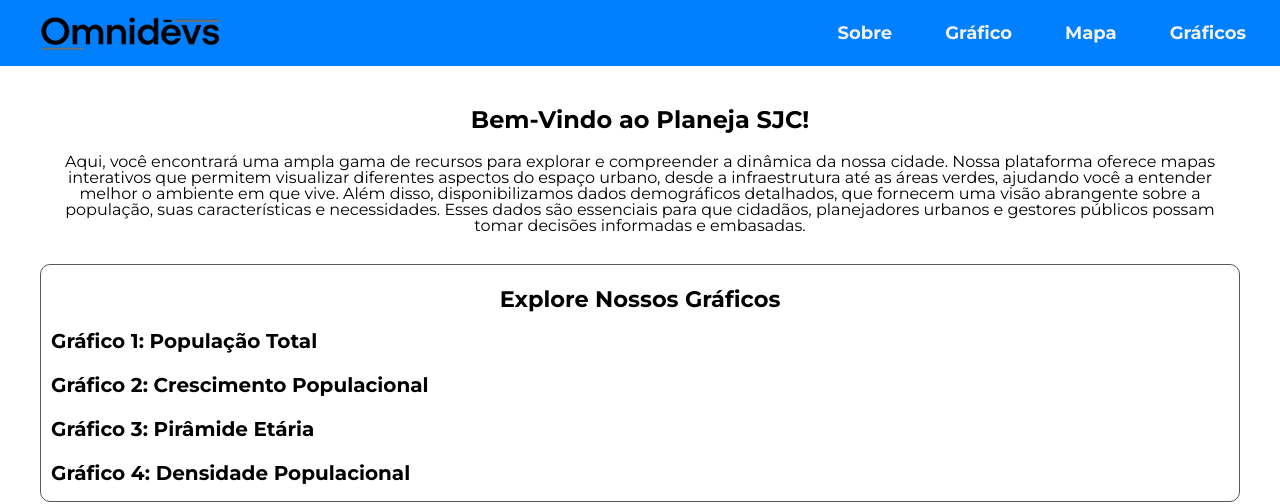
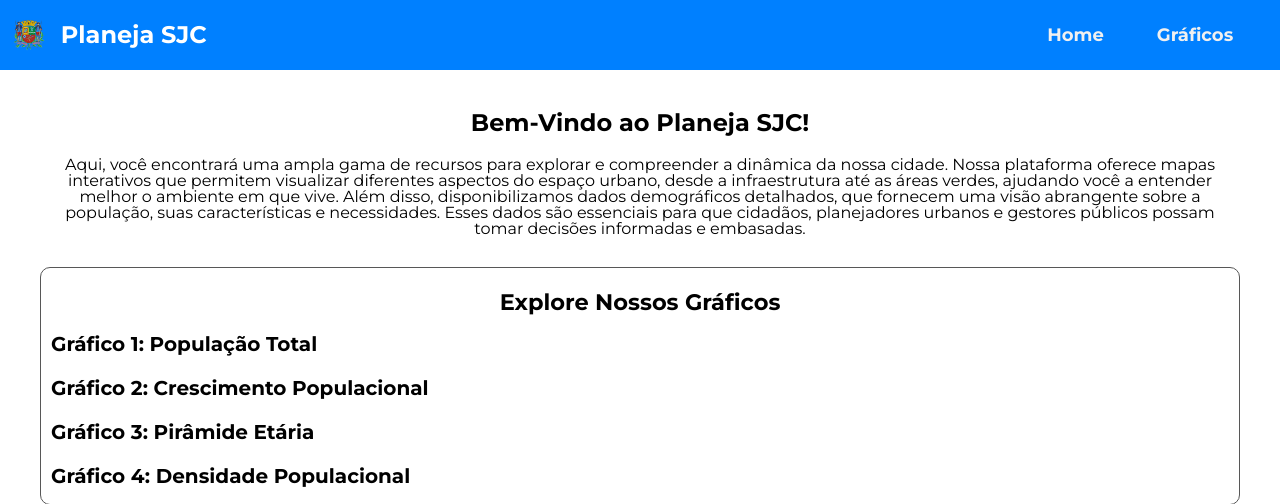
Before and after one commit to OmniDevsOficial/API-Censo-2022, a Python web app: template Frontend/templates/index.html in a window 1280 px wide. Shown: the top 504 px of the page. Run offline with Jinja, Linux system fonts and the light colour scheme; the template is opened without the code that fills it, so the values that code supplies are empty.

Commit message:
refactor: atualizar os arquivos já existentes com pequenas mudanças de layout

```diff
--- a/Frontend/static/style.css
+++ b/Frontend/static/style.css
@@ -307,8 +307,6 @@ img {
     margin-right: 20px;
     /* Espaço entre a imagem e o texto */
 }
-<<<<<<< HEAD:Frontend/static/css/style.css
-=======
 .card {
 background-color: white;
 border-radius: 0.75rem;
@@ -330,4 +328,3 @@ background-repeat: no-repeat;
 background-position: right 0.75rem center;
 background-size: 1.5em 1.5em;
 }
->>>>>>> gabi-graficos:Frontend/static/style.css
--- a/Frontend/templates/grafico.html
+++ b/Frontend/templates/grafico.html
@@ -5,9 +5,9 @@
     <meta charset="UTF-8">
     <meta name="viewport" content="width=device-width, initial-scale=1.0">
     <title>Planeja SJC</title>
-    <link rel="icon" type="image/png" href="static/images/brasao_64x64.png">
-    <link rel="stylesheet" href="{{url_for('static', filename='css/grafico.css')}}">
-    <link rel="stylesheet" href="{{url_for('static', filename='css/style.css')}}">
+    <link rel="icon" type="image/png" href="{{ url_for('static', filename='images/brasao_64x64.png') }}">
+    <link rel="stylesheet" href="{{url_for('static', filename='grafico.css')}}">
+    <link rel="stylesheet" href="{{url_for('static', filename='style.css')}}">
 </head>
 
 <body>
--- a/Frontend/templates/index.html
+++ b/Frontend/templates/index.html
@@ -7,23 +7,29 @@
     <title>Planeja SJC</title>
      <link rel="stylesheet" href="{{ url_for('static', filename='style.css') }}">
     <!-- Linkamento da estilazação CSS -->
-    <link rel="icon" type="image/png" href="static/images/brasao_64x64.png">
+    <link rel="icon" type="image/png" href="{{ url_for('static', filename='images/brasao_64x64.png') }}">
 </head>
 
 <body>
-    <header>
-        <a href="{{ url_for('index') }}">
-            <img id="logo" src="static/images/logo.png" alt="logo">
+        <!-- Header -->
+    <header style="display: flex; align-items: center; justify-content: space-between; background-color: #0080FF; padding: 1% 1% 1% 1%;">
+        <a href="#" style="display: flex; justify-content: center; align-items: center; text-decoration: none;">
+            <img src="{{ url_for('static', filename='images/brasao_64x64.png') }}" alt="Logo Censo 2022" style="height: 2rem; margin-right: 1rem;">
+            <span style="color: white; font-weight: bold; font-size: 1.5rem;">Planeja SJC</span>
         </a>
-        <nav>
-            <ul class="menu">
-                <li><a href="{{ url_for('sobre') }}">Sobre</a></li>
-                <li><a href="{{ url_for('mapa') }}">Gráfico</a></li>
-                <li><a href="{{ url_for('mapa') }}">Mapa</a></li>
-                <li><a href="{{ url_for('grafico') }}">Gráficos</a></li>
+        <!-- Navbar -->
+        <nav style="text-decoration: none; color: #f0f0f0; font-weight: bold; font-size: 25px;">
+            <ul style="list-style-type: none; padding: 0; display: flex; font-size: 18px; margin: 0; overflow: hidden; background-color: transparent;">
+                <li style="margin: 5px; margin-right: 30px; float: left;">
+                    <a href="#" style="display: block; color: #f0f0f0; text-align: center; padding: 6px 4px; text-decoration: none; border-radius: 8px;">Home</a>
+                </li>
+                <li style="margin: 5px; margin-right: 30px; float: left; padding-left: 10px;">
+                    <a href="{{ url_for('graficos') }}" style="display: block; color: #f0f0f0; text-align: center; padding: 6px 4px; text-decoration: none; border-radius: 8px;">Gráficos</a>
+                </li>
             </ul>
         </nav>
     </header>
+
     <main>
         <!-- Principal -->
         <section class="introducao">
@@ -108,7 +114,7 @@
     </main>
     <footer>
         <h3>© 2025 Omnidevs, Todos os direitos reservados &copy;</h3>
-        <a href="https://github.com/OmniDevsOficial/API-Censo-2022/tree/branch-sumario" target="_blank">
+        <a href="https://github.com/OmniDevsOficial/API-Censo-2022/tree/main" target="_blank">
             <img src="static/images/github.png" alt="Link para o GitHub do projeto">
         </a>
     </footer>
```
